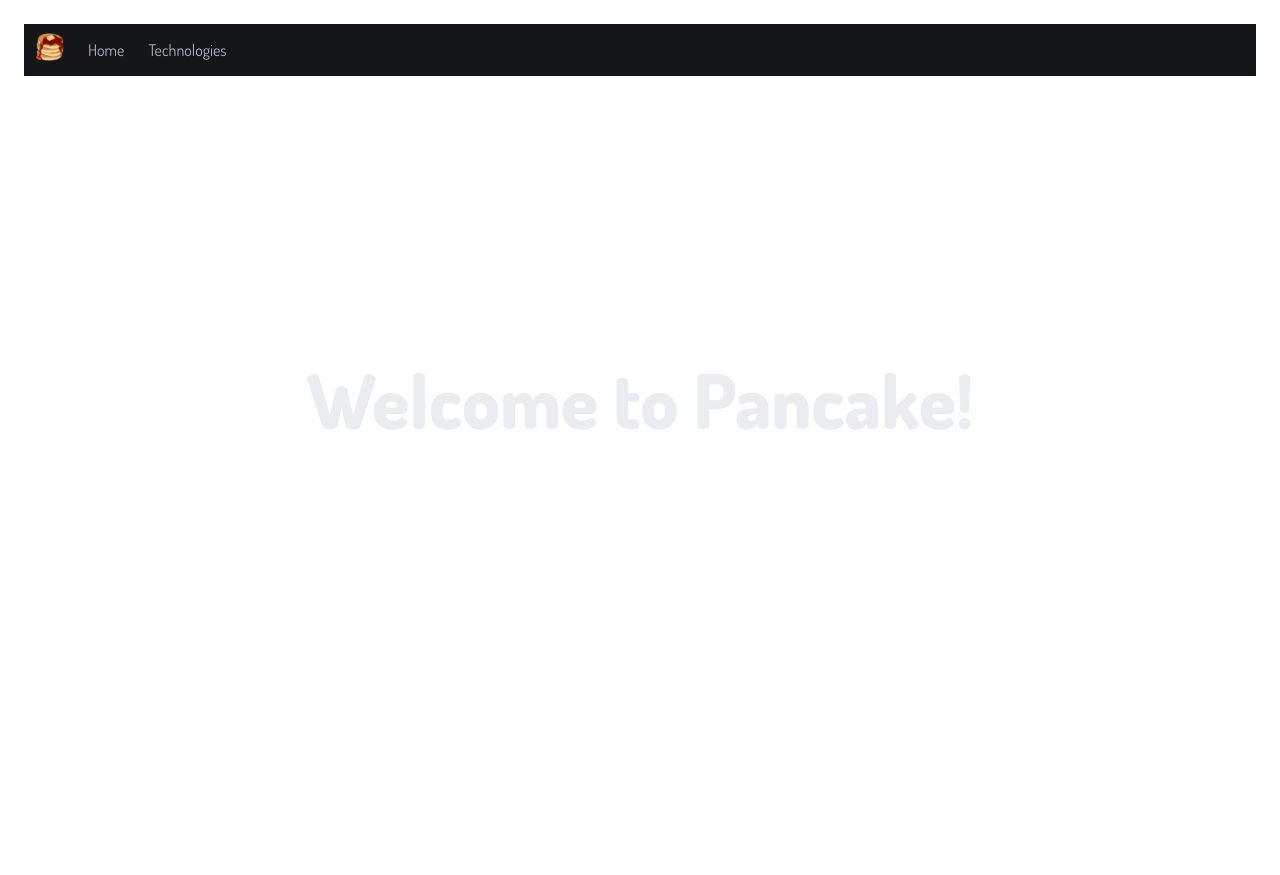
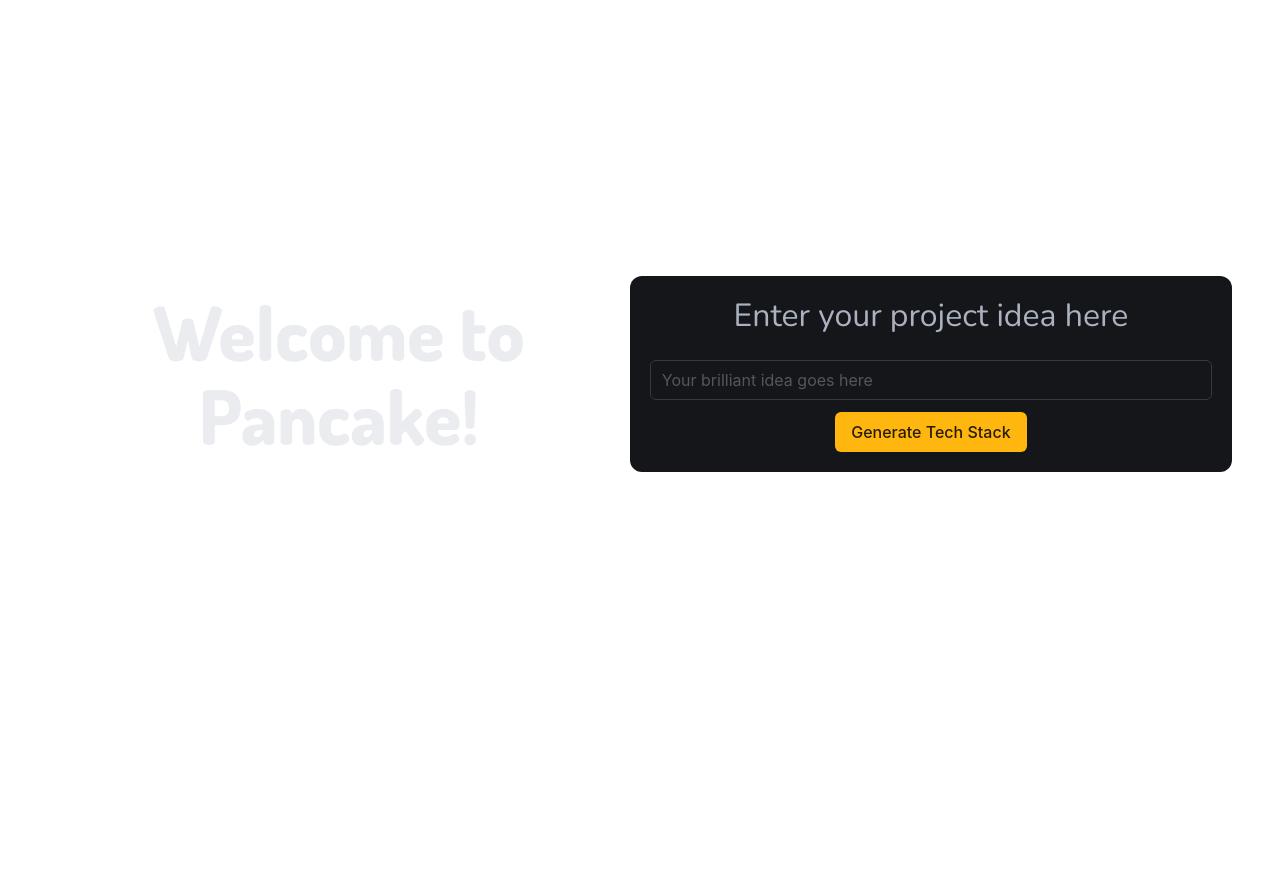
Before and after one commit to CrazeXD/Pancake, a Django app: page / in a window 1280 px wide. Shown: the top 875 px of the page. After the commit the page ends 472 px from the top, so only its background shows below. Run offline with Django 5.2, Linux system fonts and the light colour scheme.

Commit message:
style: Update home page styles and animations

```diff
--- a/Pancake/main/static/css/home.css
+++ b/Pancake/main/static/css/home.css
@@ -1,18 +1,22 @@
 @import url('https://fonts.googleapis.com/css2?family=Dosis:wght@200..800&display=swap');
+@import url('https://fonts.googleapis.com/css2?family=Nunito:ital,wght@0,200..1000;1,200..1000&display=swap');
+
+.title {
+    font-family: "Dosis", sans-serif;
+    font-size: 75px;
+}
+.subtitle {
+    font-family: "Nunito", sans-serif;
+    font-size: 30px;
+}
+body {
+  overflow: hidden !important;
+}
 
 body {
-    font-family: "Dosis", sans-serif;
+  -ms-overflow-style: none;
 }
 
-/* Custom CSS for animation */
-.hero-animate {
-    transition: transform 0.5s, opacity 0.5s;
-    transform: scale(0.95);
-    opacity: 0.5;
-  }
-
-  .form-animate {
-    transition: transform 0.5s, opacity 0.5s;
-    transform: scale(0.95);
-    opacity: 0.5;
-  }
+body::-webkit-scrollbar {
+  display: none;
+}
--- a/Pancake/main/static/js/home.js
+++ /dev/null
@@ -1,23 +0,0 @@
-document.addEventListener('DOMContentLoaded', function() {
-  const hero = document.querySelector('.hero');
-  const form = document.querySelector('#tech-stack-form');
-
-  window.addEventListener('scroll', () => {
-    let scrollPosition = window.scrollY;
-    let windowHeight = window.innerHeight;
-
-    // Adjusted calculations for opacity and scale
-    let heroOpacity = Math.min(1, scrollPosition / (windowHeight / 2));
-    // Start changing the form's opacity and scale sooner
-    let formStart = windowHeight / 3; // Adjust this value as needed
-    let formOpacity = Math.max(0, Math.min(1, (scrollPosition - formStart) / (windowHeight / 2)));
-
-    // Apply styles based on scroll position
-    hero.style.opacity = 1 - heroOpacity;
-    hero.style.transform = `scale(${1 - heroOpacity * 0.05})`;
-
-    // Adjusted form opacity and scale application
-    form.style.opacity = formOpacity;
-    form.style.transform = `scale(${0.95 + formOpacity * 0.05})`;
-  });
-});
--- a/Pancake/main/templates/home.html
+++ b/Pancake/main/templates/home.html
@@ -11,69 +11,31 @@
     <link rel="shortcut icon" href="{% static 'images/logo.png' %}" type="image/x-icon">
 </head>
 
-<body data-theme="dark" class="m-5">
-    <!-- Navbar with logo and link to /technologies -->
-    <nav class="navbar" role="navigation" aria-label="main navigation">
-        <div class="navbar-brand">
-            <div class="navbar-item" href="/">
-                <a href="/"><img src="{% static 'images/logo.png' %}" alt=""></a>
+<body data-theme="dark">
+    <header class="hero is-fullheight-with-navbar">
+        <!-- TODO: Add pancakes falling animation -->
+        <div class="hero-body">
+            <div class="container has-text-centered">
+                <h1 class="title">Welcome to Pancake!</h1>
             </div>
-
-            <a role="button" class="navbar-burger" aria-label="menu" aria-expanded="false"
-                data-target="navbarBasicExample">
-                <span aria-hidden="true"></span>
-                <span aria-hidden="true"></span>
-                <span aria-hidden="true"></span>
-                <span aria-hidden="true"></span>
-            </a>
-        </div>
-
-        <div id="navbarBasicExample" class="navbar-menu">
-            <div class="navbar-start">
-                <a class="navbar-item">
-                    Home
-                </a>
-
-                <a class="navbar-item" href="/technologies">
-                    Technologies
-                </a>
-        </div>
-    </nav>
-    <header class="hero is-fullheight">
-        <!-- TODO: Add pancakes falling animation -->
-        <div class="hero-body" style="padding-bottom: 25vh;">
-            <div class="container has-text-centered">
-                <h1 class="title" style="font-size: 75px;">Welcome to Pancake!</h1>
-            </div>
-        </div>
-    </header>
-    <main>
-        <section class="section">
-            <div class="container">
-                <div class="columns is-centered">
-                    <div class="column is-half">
-                        <form id="tech-stack-form" class="box">
+            <!-- Enter your project idea here box -->
+            <div class="container box has-text-centered">
+                <h2 class="subtitle is-size-3">Enter your project idea here</h2>
+                <form id="project-form">
                     <div class="field">
-                                <label class="label" for="project-idea">Enter your project idea:</label>
-                                <div class="control">
-                                    <input class="input" type="text" id="project-idea" name="project-idea"
-                                        placeholder="Your innovative project idea">
+                        <div class="control has-text-centered">
+                            <input class="input" type="text" id="project-idea" placeholder="Your brilliant idea goes here">
                         </div>
                     </div>
                     <div class="field">
-                                <div class="control container is-flex is-justify-content-center">
-                                    <button type="submit" class="button is-warning">Generate Tech Stack</button>
+                        <div class="control">
+                            <button class="button is-warning" type="submit">Generate Tech Stack</button>
                         </div>
                     </div>
                 </form>
             </div>
         </div>
-                <div id="generated-tech-stack"></div>
-            </div>
-        </section>
-    </main>
-    <footer>
-    </footer>
+    </header>
     <!-- Include JavaScript file -->
     <script src="{% static 'js/home.js' %}"></script>
 </body>
```
Lines whose indentation alone changed are shown as unchanged.
